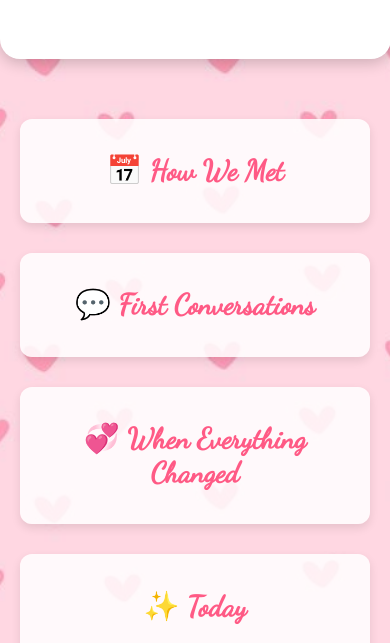
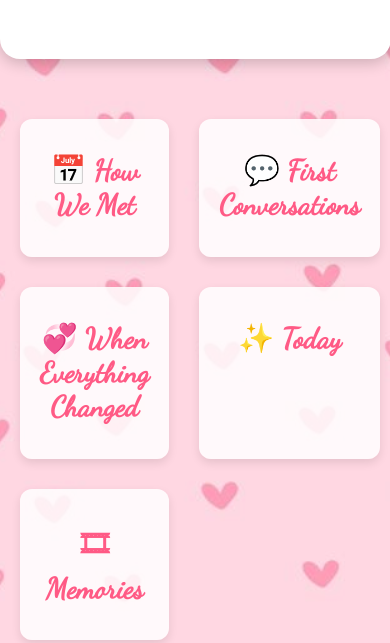
Before and after one commit to Uziira/YI, a plain HTML site: page index.html in a window 390 px wide. Shown: the part 199-842 px from the top of the page. Drawn offline with Linux system fonts and the light colour scheme.

Commit message:
Update index.html

```diff
--- a/index.html
+++ b/index.html
@@ -5,37 +5,19 @@
 <meta name="viewport" content="width=device-width, initial-scale=1.0">
 <title>My Journey with 艺</title>
 
+<!-- Google Font -->
 <link href="https://fonts.googleapis.com/css2?family=Dancing+Script&display=swap" rel="stylesheet">
 
 <style>
-  html, body {
-    height: 100%;
+  body {
     margin: 0;
-  }
-
-  /* FOND FIXE QUI COUVRE TOUT */
-  .background {
-    position: fixed;
-    top: 0;
-    left: 0;
-    width: 100%;
-    height: 100%;
+    font-family: Arial, sans-serif;
+    color: #333;
     background-image: url('background_index2.jpg');
     background-size: cover;
     background-position: center;
     background-repeat: no-repeat;
-    z-index: -1; /* derrière tout le contenu */
-  }
-
-  /* ENLÈVE LES SOULIGNEMENTS DES LIENS */
-  a {
-    text-decoration: none;
-    color: inherit;
-  }
-
-  body {
-    font-family: Arial, sans-serif;
-    color: #333;
+    background-attachment: fixed;
   }
 
   h1, h2, h3, h4, h5, h6 {
@@ -46,6 +28,10 @@
 
   h1 { font-size: 2.5rem; }
   h2 { font-size: 1.8rem; }
+  h3 { font-size: 1.5rem; }
+  h4 { font-size: 1.2rem; }
+  h5 { font-size: 1rem; }
+  h6 { font-size: 0.9rem; }
 
   .main-header {
     background: #fff;
@@ -72,14 +58,12 @@
     padding: 20px;
     border-radius: 12px;
     box-shadow: 0 4px 10px rgba(0,0,0,0.1);
-    color: #333;
     text-align: center;
-    cursor: pointer;
-    transition: transform 0.2s;
   }
 
-  .event:hover {
-    transform: scale(1.03);
+  .event a {
+    text-decoration: none;
+    color: #ff5a85;
   }
 
   footer {
@@ -95,41 +79,30 @@
     margin-left: auto;
     margin-right: auto;
   }
-
-  /* RESPONSIVE : sur mobile, 1 colonne */
-  @media screen and (max-width: 600px) {
-    .timeline {
-      grid-template-columns: 1fr;
-    }
-  }
 </style>
 </head>
-
 <body>
-
-<!-- FOND FIXE -->
-<div class="background"></div>
 
 <header class="main-header">
   <h1>My Journey with 艺</h1>
 </header>
 
 <div class="timeline">
-  <a class="event" href="how-we-met.html">
-    <h2>📅 How We Met</h2>
-  </a>
-
-  <a class="event" href="first-conversations.html">
-    <h2>💬 First Conversations</h2>
-  </a>
-
-  <a class="event" href="when-everything-changed.html">
-    <h2>💞 When Everything Changed</h2>
-  </a>
-
-  <a class="event" href="today.html">
-    <h2>✨ Today</h2>
-  </a>
+  <div class="event">
+    <a href="how-we-met.html"><h2>📅 How We Met</h2></a>
+  </div>
+  <div class="event">
+    <a href="first-conversations.html"><h2>💬 First Conversations</h2></a>
+  </div>
+  <div class="event">
+    <a href="when-everything-changed.html"><h2>💞 When Everything Changed</h2></a>
+  </div>
+  <div class="event">
+    <a href="today.html"><h2>✨ Today</h2></a>
+  </div>
+  <div class="event">
+    <a href="memories.html"><h2>🎞 Memories</h2></a>
+  </div>
 </div>
 
 <footer>Made with love ❤️</footer>
```
